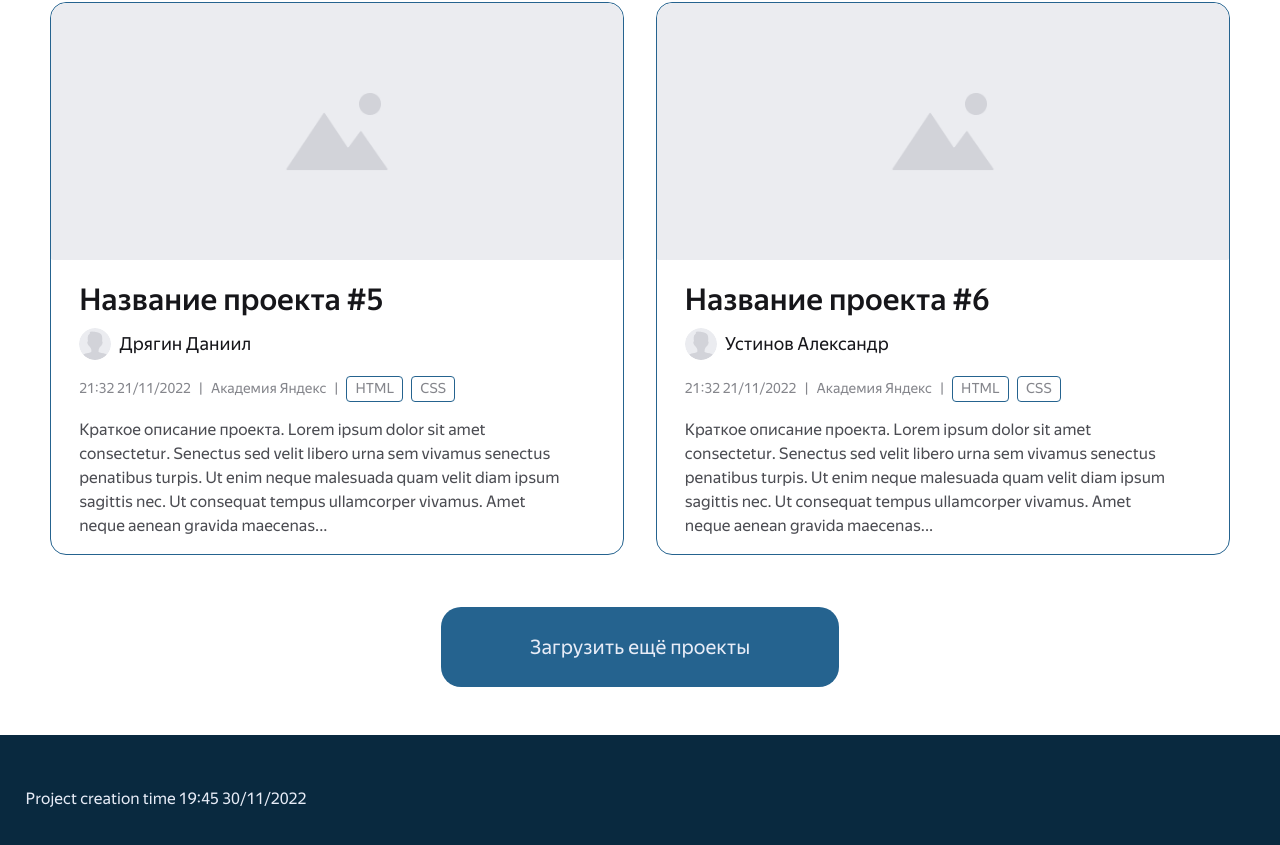
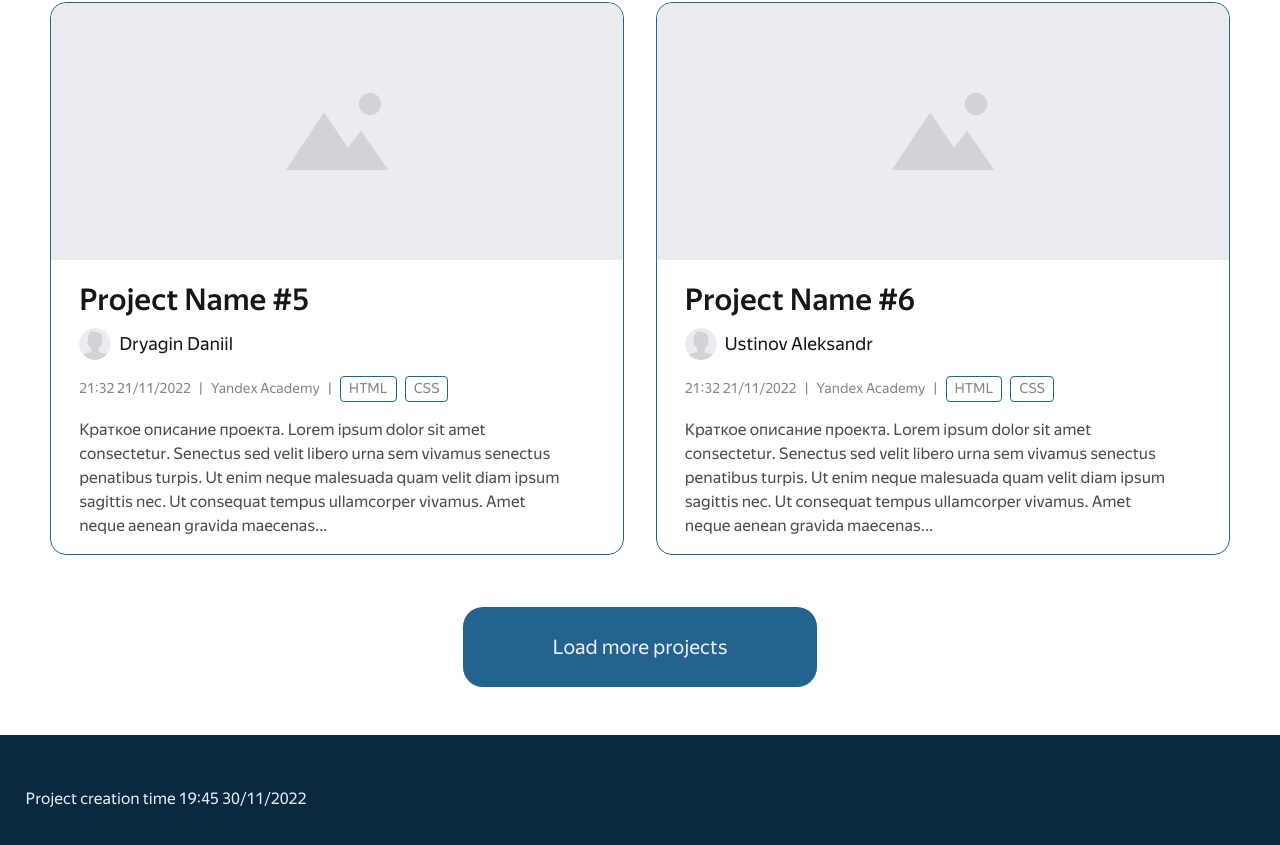
Before and after one commit to SergeiKachenia/Lorem-Ipsum-Team-landing, a React (Create React App) app: page /projects in a window 1280 px wide. Shown: the part 1503-2348 px from the top of the page. Built offline with nearby package versions, Linux system fonts and the light colour scheme.

Commit message:
feat: Добавлена локализация для ProjectCards

```diff
--- a/src/components/ProjectCards/ProjectCards.tsx
+++ b/src/components/ProjectCards/ProjectCards.tsx
@@ -1,4 +1,4 @@
-import React, { useMemo } from 'react';
+import React, { useContext, useMemo } from 'react';
 import { TfiReload } from 'react-icons/tfi';
 import { useDispatch, useSelector } from 'react-redux';
 
@@ -13,10 +13,16 @@ import { Statuses } from 'constants/statuses';
 import { ProjectCard } from './ProjectCard/ProjectCard';
 import styles from './ProjectCards.module.scss';
 
+import { locales } from '../../constants/modulesLocales/ProjectCards';
+import { LanguageContext } from '../../contexts/LanguageContext';
+import { TextLocales } from '../common/TextLocales/TextLocales';
+
 export const ProjectCards: React.FC = () => {
   const dispatch = useDispatch<AppDispatch>();
   const projects = useSelector(selectProjects);
   const isFull = useSelector(selectFull);
+
+  const languageContext = useContext(LanguageContext);
 
   const loadMoreProjects = (): void => {
     void dispatch(loadProjects());
@@ -35,15 +41,15 @@ export const ProjectCards: React.FC = () => {
       <ProjectCard
         key={p.id}
         imageUrl={p.imageUrl}
-        title={p.ru.title}
-        author={p.ru.author}
-        date={p.ru.date}
-        target={p.ru.target}
-        stack={p.ru.stack}
-        description={p.ru.description}
+        title={p[languageContext.language].title}
+        author={p[languageContext.language].author}
+        date={p[languageContext.language].date}
+        target={p[languageContext.language].target}
+        stack={p[languageContext.language].stack}
+        description={p[languageContext.language].description}
       />
     ));
-  }, [projects]);
+  }, [projects, languageContext.language]);
 
   const status = useSelector(selectStatus);
 
@@ -65,7 +71,7 @@ export const ProjectCards: React.FC = () => {
       <div className={styles.cards}>{mappedProjectCards}</div>
       {!isFull && (
         <button className={styles.loadbtn} onClick={loadMoreProjects}>
-          Загрузить ещё проекты
+          <TextLocales locale={(l) => locales.LoadMoreProjects[l]} />
         </button>
       )}
     </div>
--- /dev/null
+++ b/src/constants/modulesLocales/ProjectCards.ts
@@ -0,0 +1,6 @@
+export const locales = {
+  LoadMoreProjects: {
+    ru: 'Загрузите больше проектов',
+    en: 'Load more projects',
+  },
+};
```
